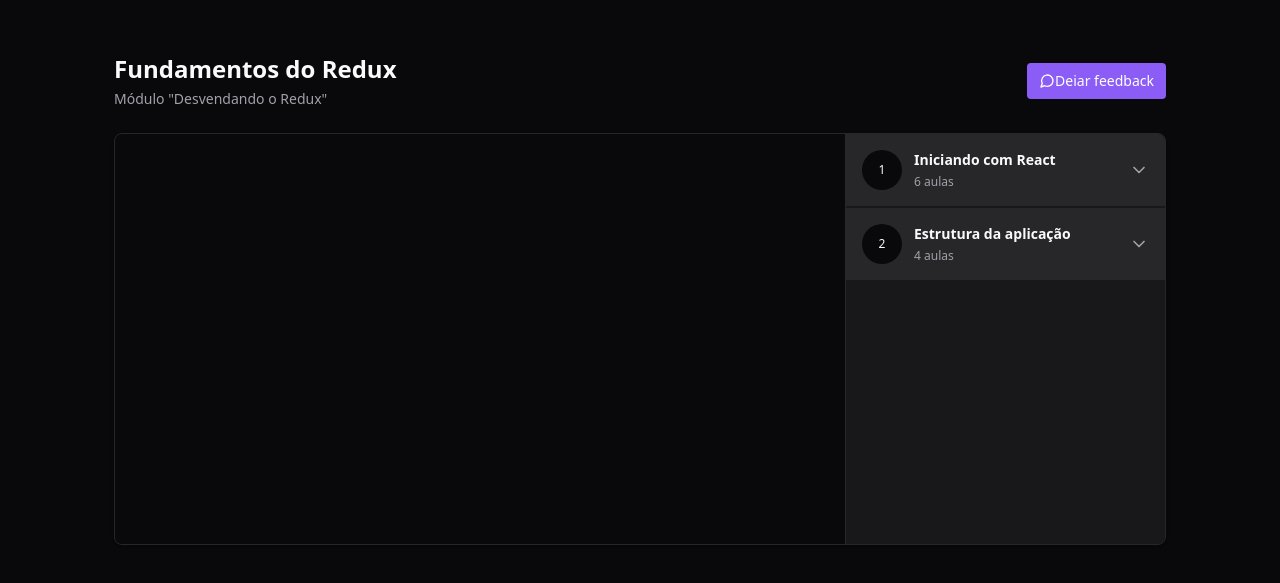
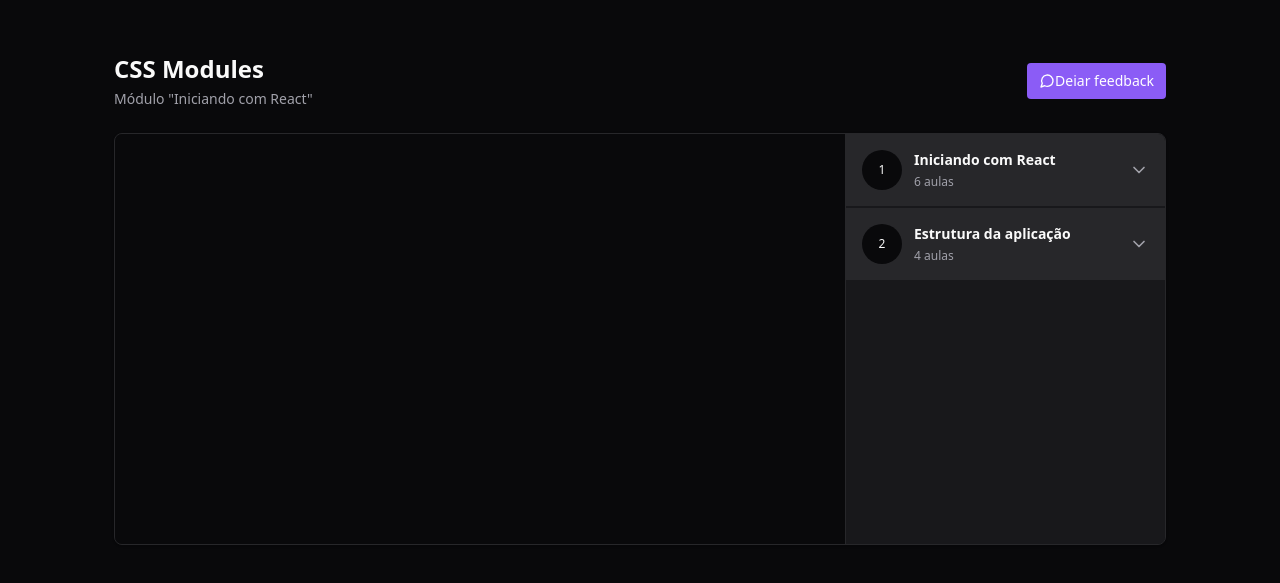
Before and after one commit to ylyra/redux-zustand, a React (Vite) app: page / in a window 1280 px wide. Shown: the part 101-684 px from the top of the page. Built offline with nearby package versions, Linux system fonts and the light colour scheme.

Commit message:
feat: added highlighting to current active lesson

```diff
--- a/src/components/Header/index.tsx
+++ b/src/components/Header/index.tsx
@@ -1,9 +1,24 @@
+import { useAppSelector } from '../../store'
+
 export function Header() {
+  const { currentLesson, currentModule } = useAppSelector((state) => {
+    const { currentLessonIndex, currentModuleIndex } = state.player
+
+    const currentModule = state.player.course.modules[currentModuleIndex]
+
+    const currentLesson = currentModule.lessons[currentLessonIndex]
+
+    return {
+      currentLesson,
+      currentModule,
+    }
+  })
+
   return (
     <div className="flex flex-col space-y-1">
-      <h1 className="text-2xl font-bold">Fundamentos do Redux</h1>
+      <h1 className="text-2xl font-bold">{currentLesson.title}</h1>
       <span className="text-sm text-zinc-400">
-        Módulo &quot;Desvendando o Redux&quot;
+        Módulo &quot;{currentModule.title}&quot;
       </span>
     </div>
   )
--- a/src/components/Module/Lesson.tsx
+++ b/src/components/Module/Lesson.tsx
@@ -1,19 +1,25 @@
-import { Video } from 'lucide-react'
+import { PlayCircle, Video } from 'lucide-react'
 
 interface Props {
   title: string
   duration: string
-
+  isCurrent?: boolean
   onPlay: () => void
 }
 
-export function Lesson({ duration, title, onPlay }: Props) {
+export function Lesson({ duration, title, onPlay, isCurrent = false }: Props) {
   return (
     <button
-      className="flex items-center space-x-3 text-sm text-zinc-400"
+      data-active={isCurrent}
+      disabled={isCurrent}
+      className="group flex items-center space-x-3 text-sm text-zinc-400 data-[active=true]:text-emerald-400 data-[active=false]:hover:text-zinc-100"
       onClick={onPlay}
     >
-      <Video className="h-4 w-4 text-zinc-500" />
+      {isCurrent ? (
+        <PlayCircle className="h-4 w-4 text-emerald-400" />
+      ) : (
+        <Video className="h-4 w-4 text-zinc-500" />
+      )}
       <span>{title}</span>
       <span className="!ml-auto font-mono text-xs text-zinc-500">
         {duration}
--- a/src/components/Module/index.tsx
+++ b/src/components/Module/index.tsx
@@ -12,6 +12,14 @@
 }
 
 export function Module({ lessonsAmount, title, moduleIndex }: Props) {
+  const { currentLessonIndex, currentModuleIndex } = useAppSelector((state) => {
+    const { currentModuleIndex, currentLessonIndex } = state.player
+
+    return {
+      currentModuleIndex,
+      currentLessonIndex,
+    }
+  })
   const lessons = useAppSelector(
     (state) => state.player.course.modules[moduleIndex].lessons,
   )
@@ -40,6 +48,10 @@
               title={lesson.title}
               duration={lesson.duration}
               onPlay={() => dispatch(play([moduleIndex, lessonIndex]))}
+              isCurrent={
+                currentModuleIndex === moduleIndex &&
+                currentLessonIndex === lessonIndex
+              }
             />
           ))}
         </nav>
```
